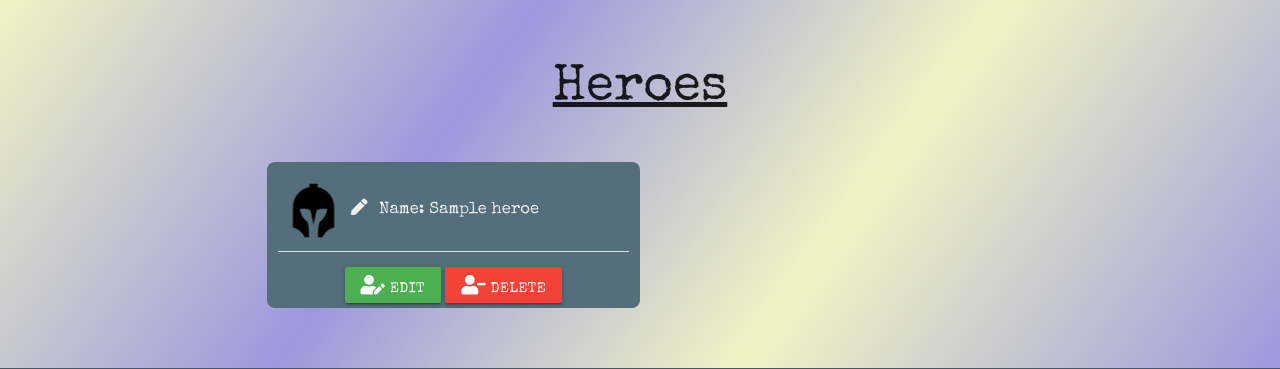
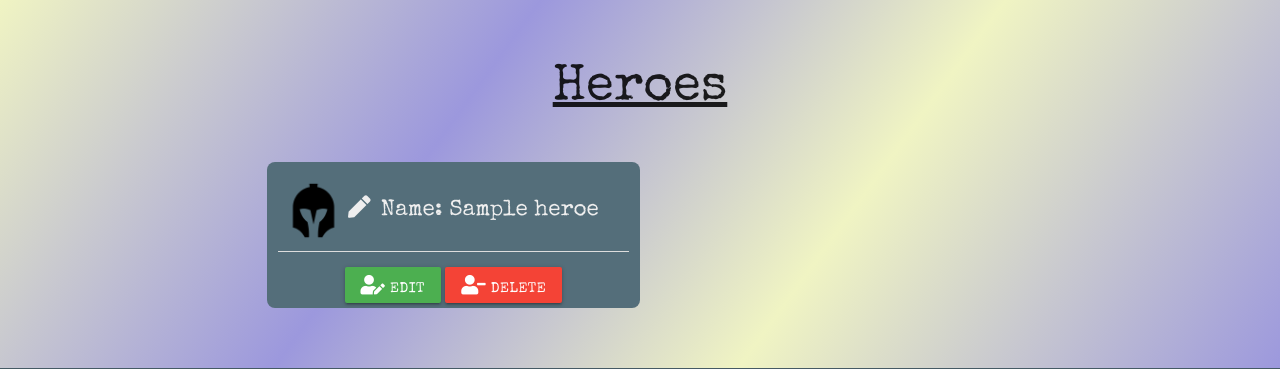
Before and after one commit to Voggastur/data-centric-dev-project, a Flask app: page / in a window 1280 px wide. Shown: the part 565-934 px from the top of the page. Run offline with Flask 2, Linux system fonts and the light colour scheme; a database or web service that is not in the repository returns one stand-in record (values such as "Sample title"); some libraries are stand-ins or nearby versions; some web fonts are replaced.

Commit message:
enlarged header h4 and card paragraphs

```diff
--- a/static/css/style.css
+++ b/static/css/style.css
@@ -151,7 +151,7 @@
 
 /* h4 next to Helmet */
 .header-content h4 {
-  font-size: 1.1em;
+  font-size: 1.5em;
   font-weight: 300;
   -o-text-overflow: ellipsis;
      text-overflow: ellipsis;
@@ -173,7 +173,7 @@
 .card-text {
   font-size: 0.9em;
   line-height: 1.5;
-  width: 70%;
+  width: 100%;
   -o-text-overflow: ellipsis;
      text-overflow: ellipsis;
   margin: 0;
```
